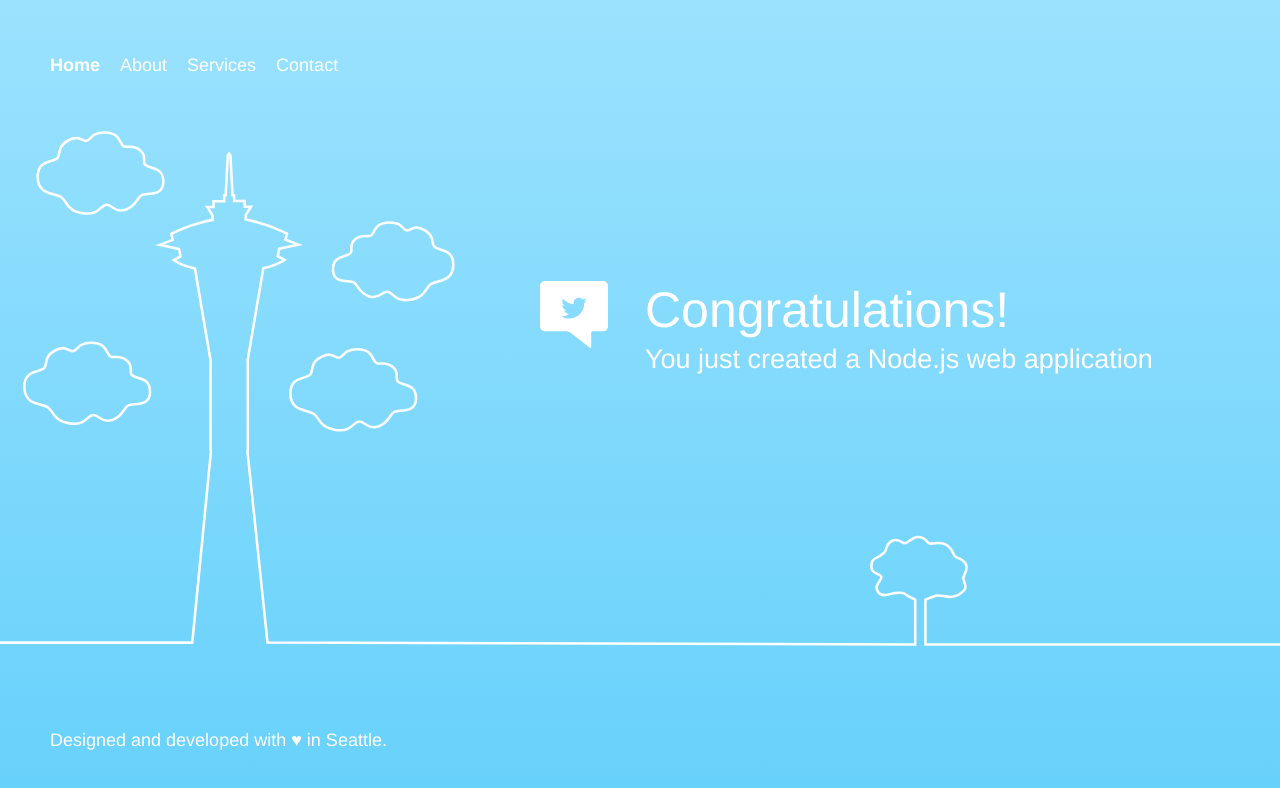
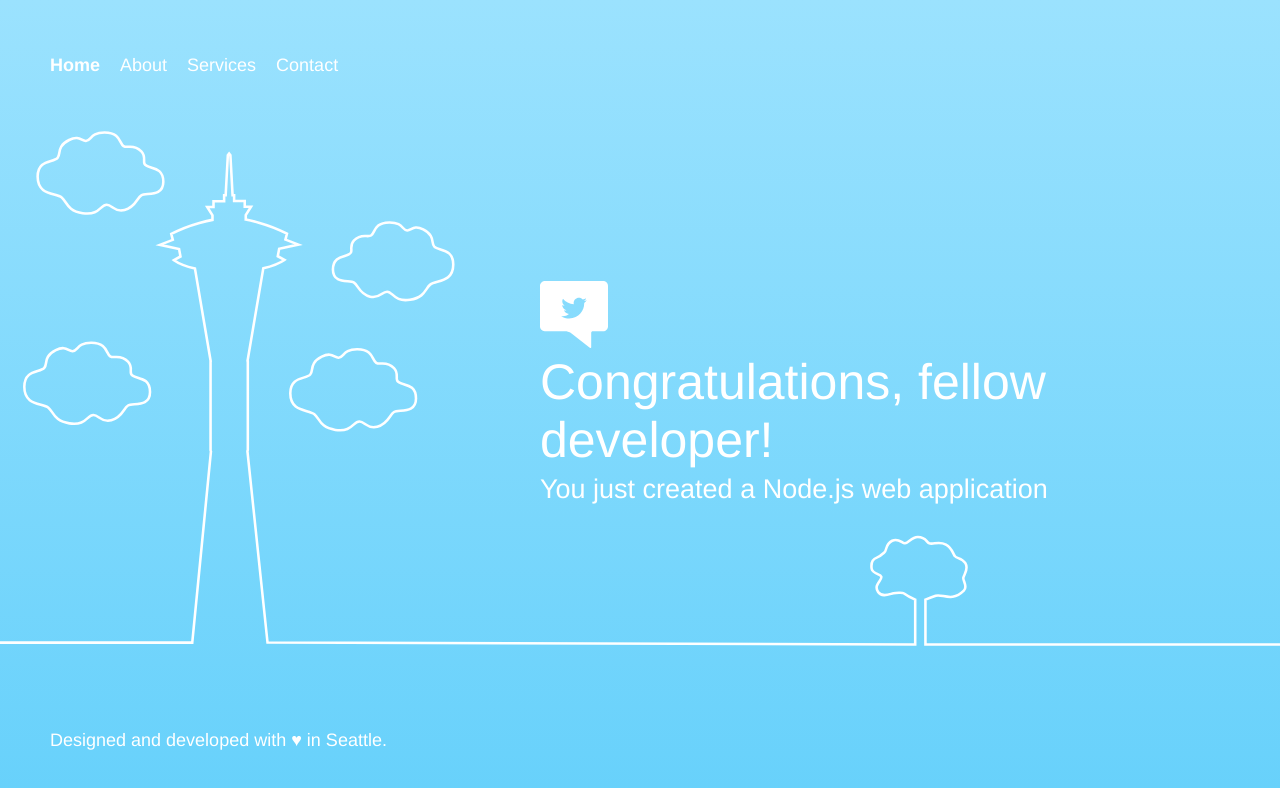
Before and after one commit to The-Royal-We/BCarrollDevApp, a website: page public/index.html in a window 1280 px wide. Drawn offline with Linux system fonts and the light colour scheme.

Commit message:
Adding minor change to see propagated to screen

```diff
--- a/public/index.html
+++ b/public/index.html
@@ -58,9 +58,10 @@
         <div class="message">
             <a class="twitter-link" href="https://twitter.com/home/?status=I%20created%20a%20project%20with%20AWS%20CodeStar!%20%23AWS%20%23AWSCodeStar%20https%3A%2F%2Faws.amazon.com%2Fcodestar"><img src="assets/img/tweet.svg" /></a>
             <div class="text">
-                <h1>Congratulations!</h1>
+                <h1>Congratulations, fellow developer!</h1>
                 <h2>You just created a Node.js web application</h2>
             </div>
+
         </div>
     </div>
 
```
Also changed, not shown: 2 other files.
